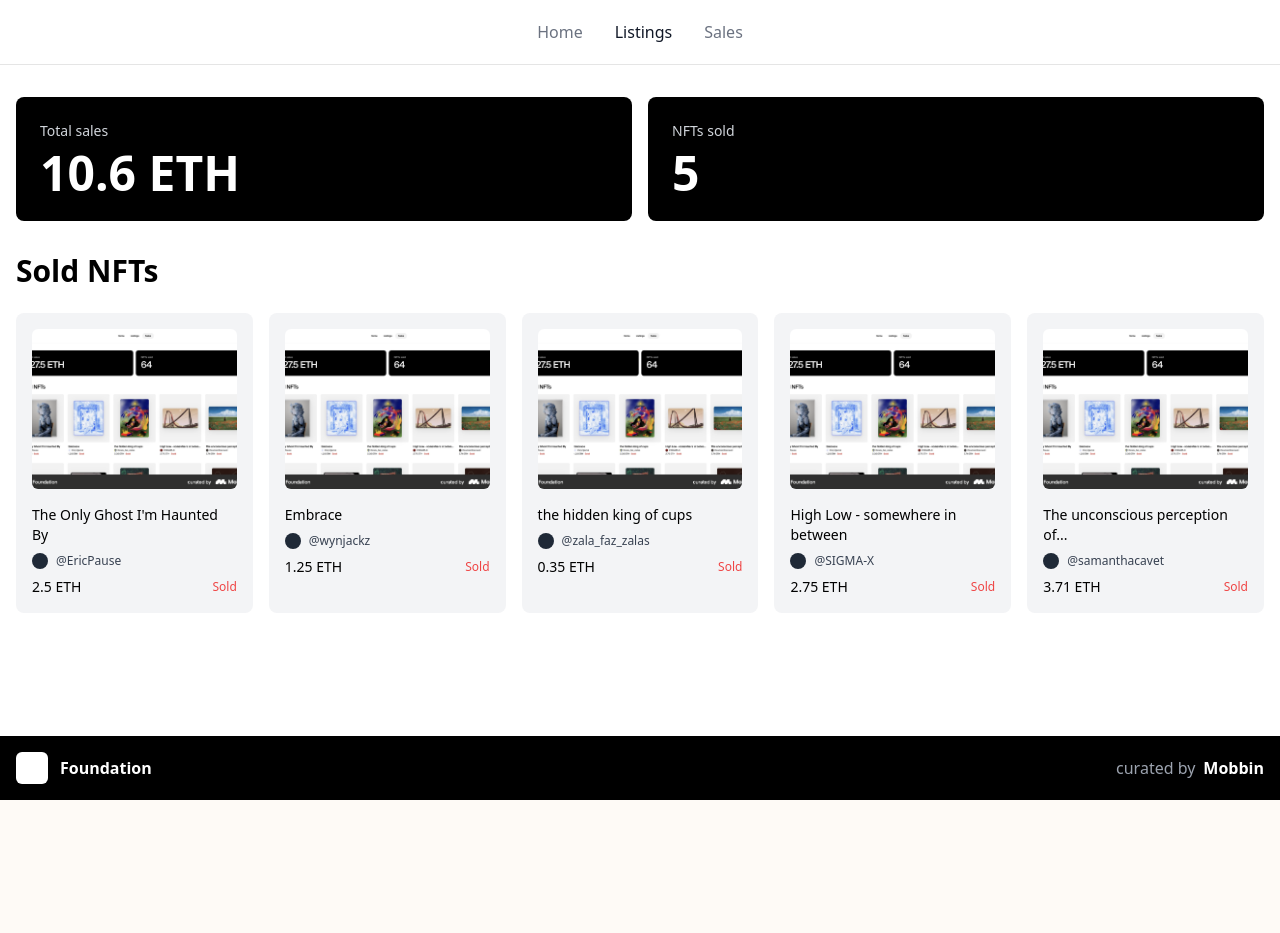
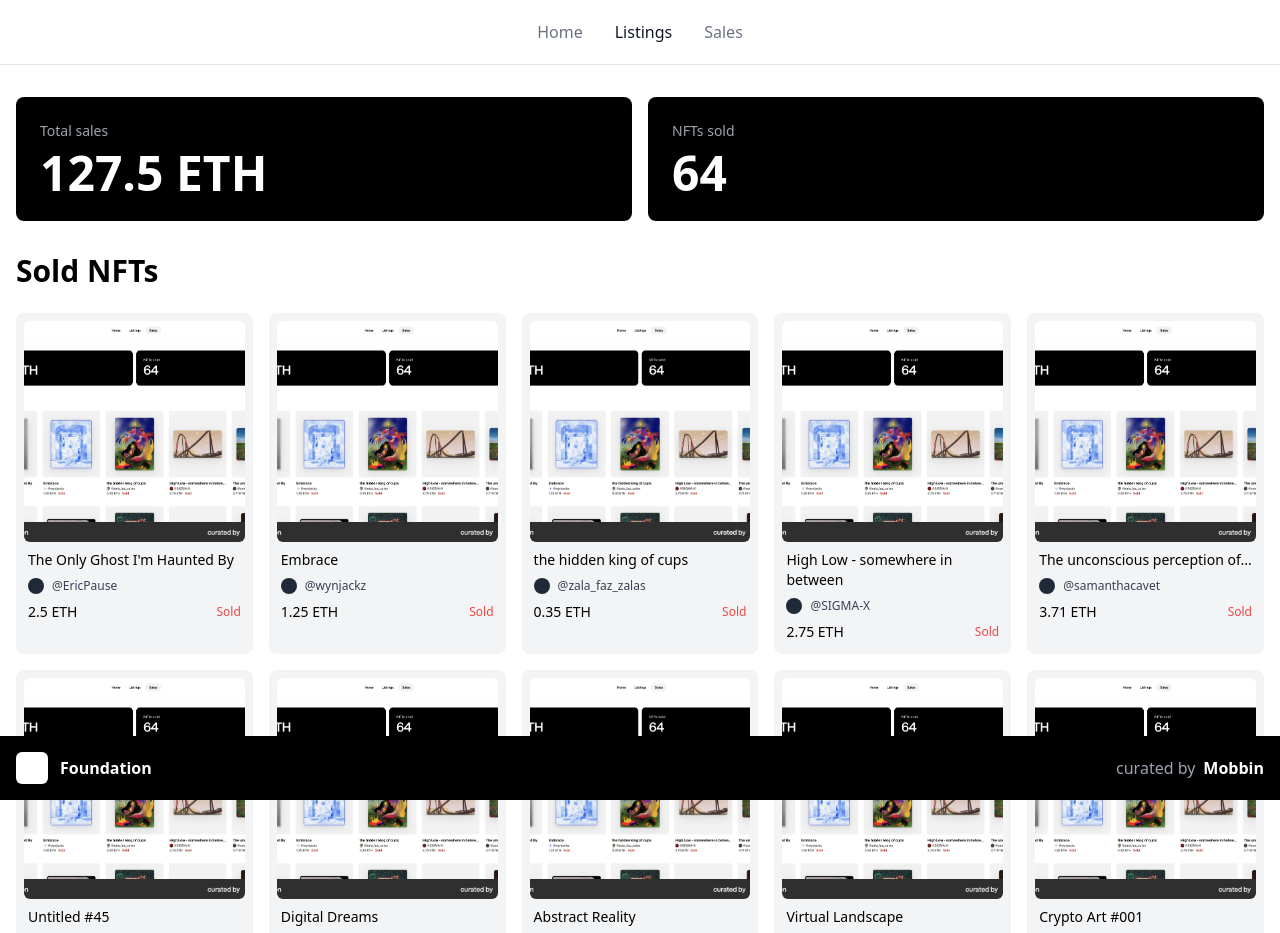
Before and after one commit to josephmgood/aro, a React (Vite) app: page /nft-dashboard in a window 1280 px wide. Shown: the top 933 px of the page. Before the commit the page ends 800 px from the top, so only its background shows below. Built offline with nearby package versions, Linux system fonts and the light colour scheme.

Commit message:
Redesign the interface
Redesign the whole interface.

```diff
--- a/src/App.tsx
+++ b/src/App.tsx
@@ -1,3 +1,4 @@
+
 import { BrowserRouter, Routes, Route } from "react-router-dom";
 import { QueryClient, QueryClientProvider } from "@tanstack/react-query";
 import { Toaster } from "./components/ui/toaster";
--- a/src/pages/NFTSalesDashboard.tsx
+++ b/src/pages/NFTSalesDashboard.tsx
@@ -20,7 +20,7 @@ export default function NFTSalesDashboard() {
     {
       id: "1",
       title: "The Only Ghost I'm Haunted By",
-      image: "/lovable-uploads/d362c45c-974e-4e14-95f0-b554972f9994.png",
+      image: "/lovable-uploads/8cdb6d4d-b9d3-474d-9048-98e1f87d9ef4.png",
       creator: {
         name: "Eric Pause",
         username: "EricPause",
@@ -31,7 +31,7 @@ export default function NFTSalesDashboard() {
     {
       id: "2",
       title: "Embrace",
-      image: "/lovable-uploads/d362c45c-974e-4e14-95f0-b554972f9994.png",
+      image: "/lovable-uploads/8cdb6d4d-b9d3-474d-9048-98e1f87d9ef4.png",
       creator: {
         name: "Wyn Jackz",
         username: "wynjackz",
@@ -42,7 +42,7 @@ export default function NFTSalesDashboard() {
     {
       id: "3",
       title: "the hidden king of cups",
-      image: "/lovable-uploads/d362c45c-974e-4e14-95f0-b554972f9994.png",
+      image: "/lovable-uploads/8cdb6d4d-b9d3-474d-9048-98e1f87d9ef4.png",
       creator: {
         name: "Zala Faz Zalas",
         username: "zala_faz_zalas",
@@ -53,7 +53,7 @@ export default function NFTSalesDashboard() {
     {
       id: "4",
       title: "High Low - somewhere in between",
-      image: "/lovable-uploads/d362c45c-974e-4e14-95f0-b554972f9994.png",
+      image: "/lovable-uploads/8cdb6d4d-b9d3-474d-9048-98e1f87d9ef4.png",
       creator: {
         name: "SIGMA-X",
         username: "SIGMA-X",
@@ -64,12 +64,67 @@ export default function NFTSalesDashboard() {
     {
       id: "5",
       title: "The unconscious perception of...",
-      image: "/lovable-uploads/d362c45c-974e-4e14-95f0-b554972f9994.png",
+      image: "/lovable-uploads/8cdb6d4d-b9d3-474d-9048-98e1f87d9ef4.png",
       creator: {
         name: "Samantha Cavet",
         username: "samanthacavet",
       },
       price: 3.71,
+      sold: true
+    },
+    {
+      id: "6",
+      title: "Untitled #45",
+      image: "/lovable-uploads/8cdb6d4d-b9d3-474d-9048-98e1f87d9ef4.png",
+      creator: {
+        name: "Creator 6",
+        username: "creator6",
+      },
+      price: 1.85,
+      sold: true
+    },
+    {
+      id: "7",
+      title: "Digital Dreams",
+      image: "/lovable-uploads/8cdb6d4d-b9d3-474d-9048-98e1f87d9ef4.png",
+      creator: {
+        name: "Creator 7",
+        username: "creator7",
+      },
+      price: 4.20,
+      sold: true
+    },
+    {
+      id: "8",
+      title: "Abstract Reality",
+      image: "/lovable-uploads/8cdb6d4d-b9d3-474d-9048-98e1f87d9ef4.png",
+      creator: {
+        name: "Creator 8",
+        username: "creator8",
+      },
+      price: 5.30,
+      sold: true
+    },
+    {
+      id: "9",
+      title: "Virtual Landscape",
+      image: "/lovable-uploads/8cdb6d4d-b9d3-474d-9048-98e1f87d9ef4.png",
+      creator: {
+        name: "Creator 9",
+        username: "creator9",
+      },
+      price: 6.15,
+      sold: true
+    },
+    {
+      id: "10",
+      title: "Crypto Art #001",
+      image: "/lovable-uploads/8cdb6d4d-b9d3-474d-9048-98e1f87d9ef4.png",
+      creator: {
+        name: "Creator 10",
+        username: "creator10",
+      },
+      price: 7.45,
       sold: true
     },
   ];
@@ -80,9 +135,9 @@ export default function NFTSalesDashboard() {
 
   return (
     <div className="min-h-screen bg-white">
-      {/* Custom Header for NFT Dashboard */}
+      {/* Custom Header */}
       <header className="border-b sticky top-0 z-10 bg-white">
-        <div className="container mx-auto flex items-center justify-center h-16 px-4 md:px-6">
+        <div className="container mx-auto flex items-center justify-center h-16 px-4">
           <nav className="flex space-x-8">
             <Link to="/" className="font-medium text-gray-500 hover:text-gray-900">Home</Link>
             <Link to="/listings" className="font-medium text-gray-900">Listings</Link>
@@ -91,34 +146,34 @@ export default function NFTSalesDashboard() {
         </div>
       </header>
 
-      <main className="container mx-auto px-4 py-8">
+      <main className="container mx-auto px-4 py-8 pb-20">
         {/* Stats Cards */}
         <div className="grid grid-cols-1 md:grid-cols-2 gap-4 mb-8">
           <div className="bg-black text-white p-6 rounded-lg">
-            <div className="text-sm text-gray-300">Total sales</div>
-            <div className="text-5xl font-bold mt-2">{totalSales.toFixed(1)} ETH</div>
+            <div className="text-sm text-gray-400">Total sales</div>
+            <div className="text-5xl font-bold mt-2">127.5 ETH</div>
           </div>
           <div className="bg-black text-white p-6 rounded-lg">
-            <div className="text-sm text-gray-300">NFTs sold</div>
-            <div className="text-5xl font-bold mt-2">{totalNFTsSold}</div>
+            <div className="text-sm text-gray-400">NFTs sold</div>
+            <div className="text-5xl font-bold mt-2">64</div>
           </div>
         </div>
 
         {/* Sold NFTs Section */}
-        <div className="mb-12">
+        <div className="mb-16">
           <h2 className="text-3xl font-bold mb-6">Sold NFTs</h2>
 
           <div className="grid grid-cols-1 sm:grid-cols-2 md:grid-cols-3 lg:grid-cols-5 gap-4">
             {nfts.map((nft) => (
               <div key={nft.id} className="bg-gray-100 rounded-lg overflow-hidden">
-                <div className="p-4">
+                <div className="p-2">
                   <img
                     src={nft.image}
                     alt={nft.title}
-                    className="w-full h-40 object-cover rounded-md"
+                    className="w-full aspect-square object-cover rounded-md"
                   />
                 </div>
-                <div className="px-4 pb-4">
+                <div className="px-3 pb-3">
                   <h3 className="font-medium text-sm">{nft.title}</h3>
                   <div className="flex items-center mt-2">
                     <div className="w-4 h-4 bg-gray-800 rounded-full mr-2"></div>
```
Also changed, not shown: public/lovable-uploads/8cdb6d4d-b9d3-474d-9048-98e1f87d9ef4.png (added).
